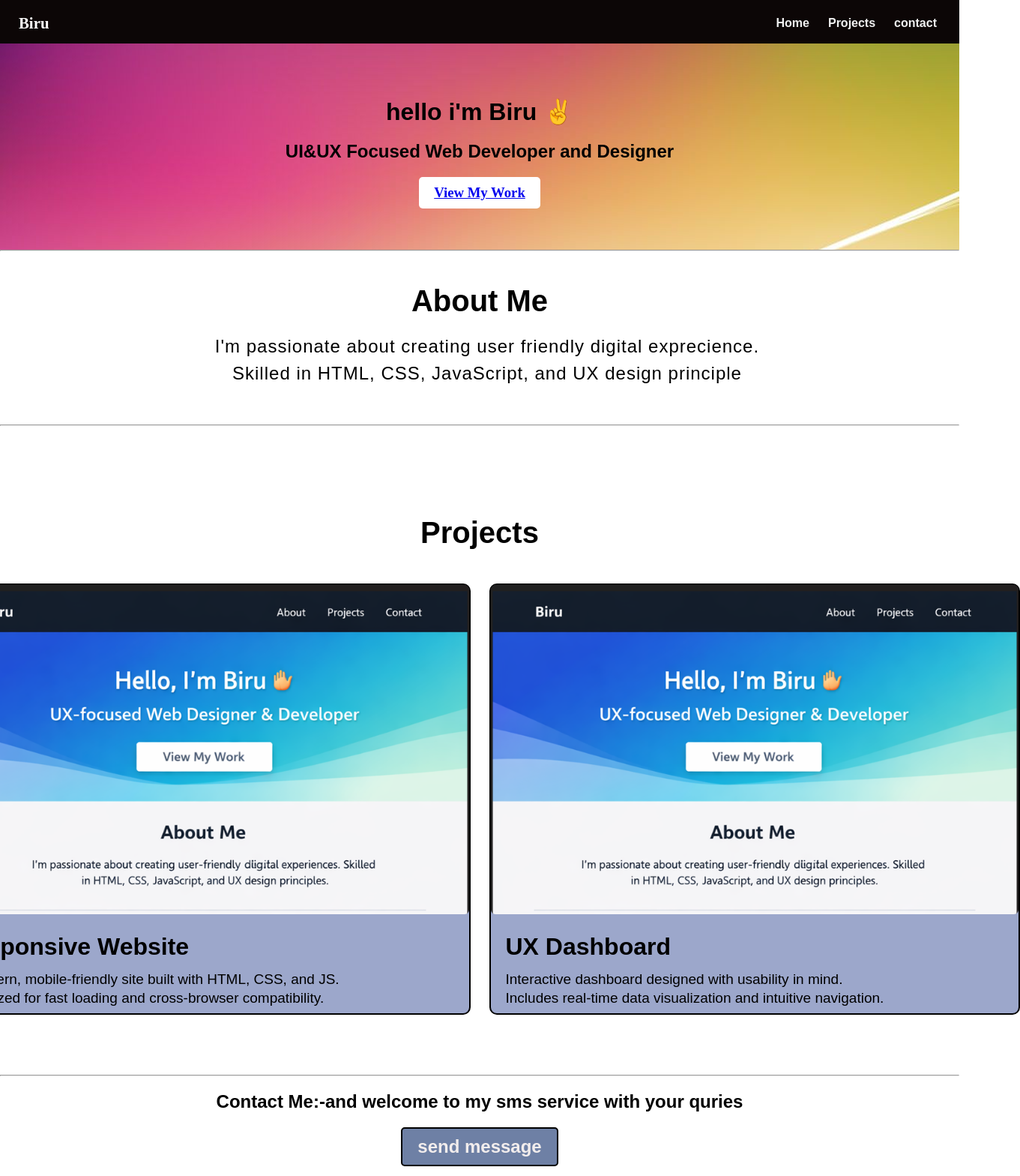
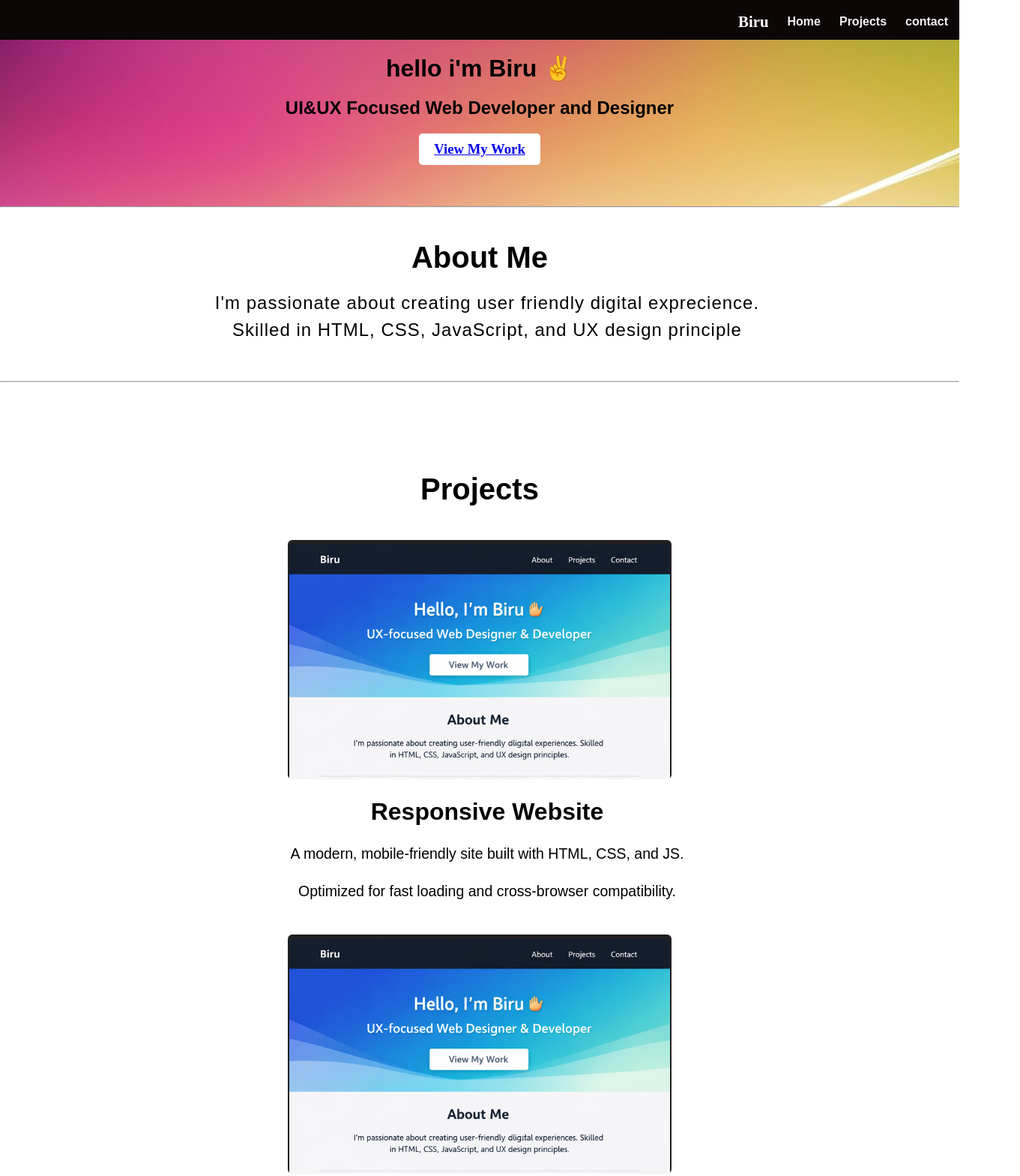
Before and after one commit to yashdashboard/my-html-project, a plain HTML site: page index.html in a window 1280 px wide. Shown: the top 1568 px of the page at 75% size, 1361 px wide, since content can reach past the window. Drawn offline with Linux system fonts and the light colour scheme.

Commit message:
nav
updates in nav bar and footer

```diff
--- a/style/style.css
+++ b/style/style.css
@@ -19,12 +19,17 @@ body{
 nav {
     color: white;
     background-color: #0c0606;
-    padding: 15px;
-
+    justify-content: end;
+    position: fixed;
+    width: 100%;
+    height: 53px;
+    display: flex;
+    align-items: center;
 }
 
 nav ul{
     display: flex;
+    align-items: center;
     list-style-type: none;
     justify-content: flex-end;
     gap: 5pxpx;
@@ -35,9 +40,9 @@ nav ul{
     align-items: center ;
     font-size: 1.3em;
     margin-right: auto;
-    list-style-type: circle;
     font-weight: bold;
     cursor: text;
+
 }
 
 
@@ -52,14 +57,16 @@ nav li {
 
 }
 
-.abc1
-.abc2
-.abc3
- :hover{
+.abc1 :hover,
+.abc2 :hover,
+.abc3 :hover{
     color: blanchedalmond;
     background-color: #333;
-    padding: auto;
+    height: 30px;
+    transform: scale(1.0002);
+
 }
+
 
 .abc1 a {
     color: #f0f0f0;
@@ -84,7 +91,7 @@ nav li {
 .abc3 a {
     color: #f0f0f0;
     gap: 2px;
-    padding: 20 10;
+
     border-color: antiquewhite;
     text-decoration: none;
     font-weight: bold;
@@ -107,13 +114,13 @@ nav li {
 .hero h1 {
     text-align: center;
     padding-top: 72px;
-    font-size: 2em;
+    font-size: 200%;
   font-family: "Varela Round", sans-serif;
 }
 
 .hero h2 {
     text-align: center;
-    font-size: 1.5em;
+    font-size: 150%;
     padding-top: 20px;
     padding-bottom: 20px;
       font-family: "Varela Round", sans-serif;
@@ -127,7 +134,7 @@ nav li {
   border-radius: 5px;        /* rounded corners */
   text-decoration: none;     /* remove underline */
   font-weight: bold;
-  position: relative;        /* ensures it sits above background */
+  position: static;        /* ensures it sits above background */
     display: inline-block;
     justify-content: center;
 
@@ -141,7 +148,7 @@ nav li {
     font-family: "Varela Round", sans-serif;
     text-align: center;
     padding-top: 44px;
-    font-size: 2.5em;
+    font-size: 250%;
 }
 
 .about p {
@@ -169,16 +176,21 @@ nav li {
 div {
     justify-content: center;
     display: flex;
-    position: relative;
+    flex-direction: column;
     gap: 25px;
+    align-items: center;
 
 }
 
 .project img {
-    width: 88vh;
+    width: 60%;
     height: auto;
     border-radius: 6px;
-    position: relative;
+
+}
+
+.project :hover {
+    transform: scale(1.02);
 }
 
 .projects {
@@ -190,9 +202,8 @@ div {
     display: flex;
     flex-direction: column;
     font-family: "Varela Round", sans-serif;
-    background-color: rgb(156, 167, 203);
-    border: 2px solid #000000;
-    border-radius: 10px;
+    background-color: none;
+    height: auto;
     padding-bottom: 20px;
 }
 
@@ -202,13 +213,15 @@ div {
 }
 
 .project p {
-    line-height: 0px;
-    font-size: 19px;
+    line-height: 1.3;
+    font-size: 122%;
+    word-wrap: break-word;
+    overflow-wrap: ;
 }
 
 .project h3 {
     font-weight: bold;
-    font-size: 2em;
+    font-size: 200%;
 
 }
 
@@ -263,3 +276,7 @@ color: aliceblue;
 .footer a:hover {
   text-decoration: underline;
 }
+
+.pppp {
+    height: auto;
+}
```
Also changed, not shown: img/file.png (added), img/view.png (added).
